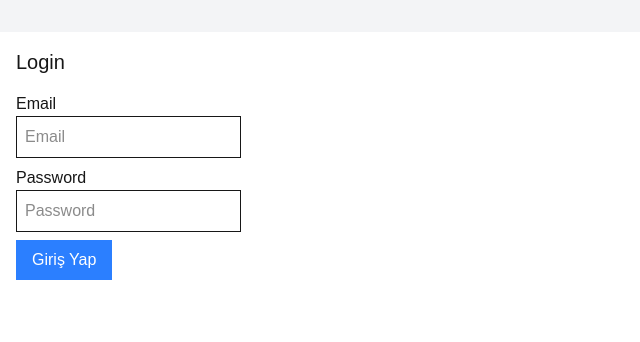
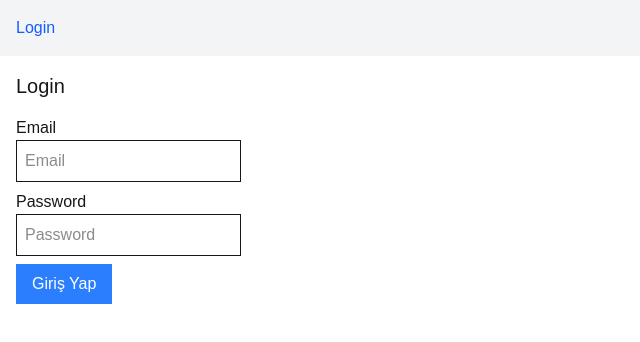
Before and after one commit to irem-koc/nextjs-user-finder, a Next.js app: page /login in a window 1280 px wide. Shown: the top 342 px of the page, without its empty margins (0-640 px from the left). Built offline with nearby package versions, Linux system fonts and the light colour scheme; no server answers.

Commit message:
Update NavigationMenu and package.json

```diff
--- a/components/NavigatonMenu.tsx
+++ b/components/NavigatonMenu.tsx
@@ -28,7 +28,7 @@ const NavigationMenu = () => {
             </li>
           </>
         )}
-        {session && !session?.user?.accessToken && (
+        {!session?.user?.accessToken && (
           <li>
             <Link href="/login" className="text-blue-600 hover:underline">
               Login
--- a/package.json
+++ b/package.json
@@ -1,6 +1,6 @@
 {
   "name": "nextjs-user-finder",
-  "version": "0.1.1",
+  "version": "0.1.2",
   "private": true,
   "scripts": {
     "dev": "next dev --turbopack",
```
